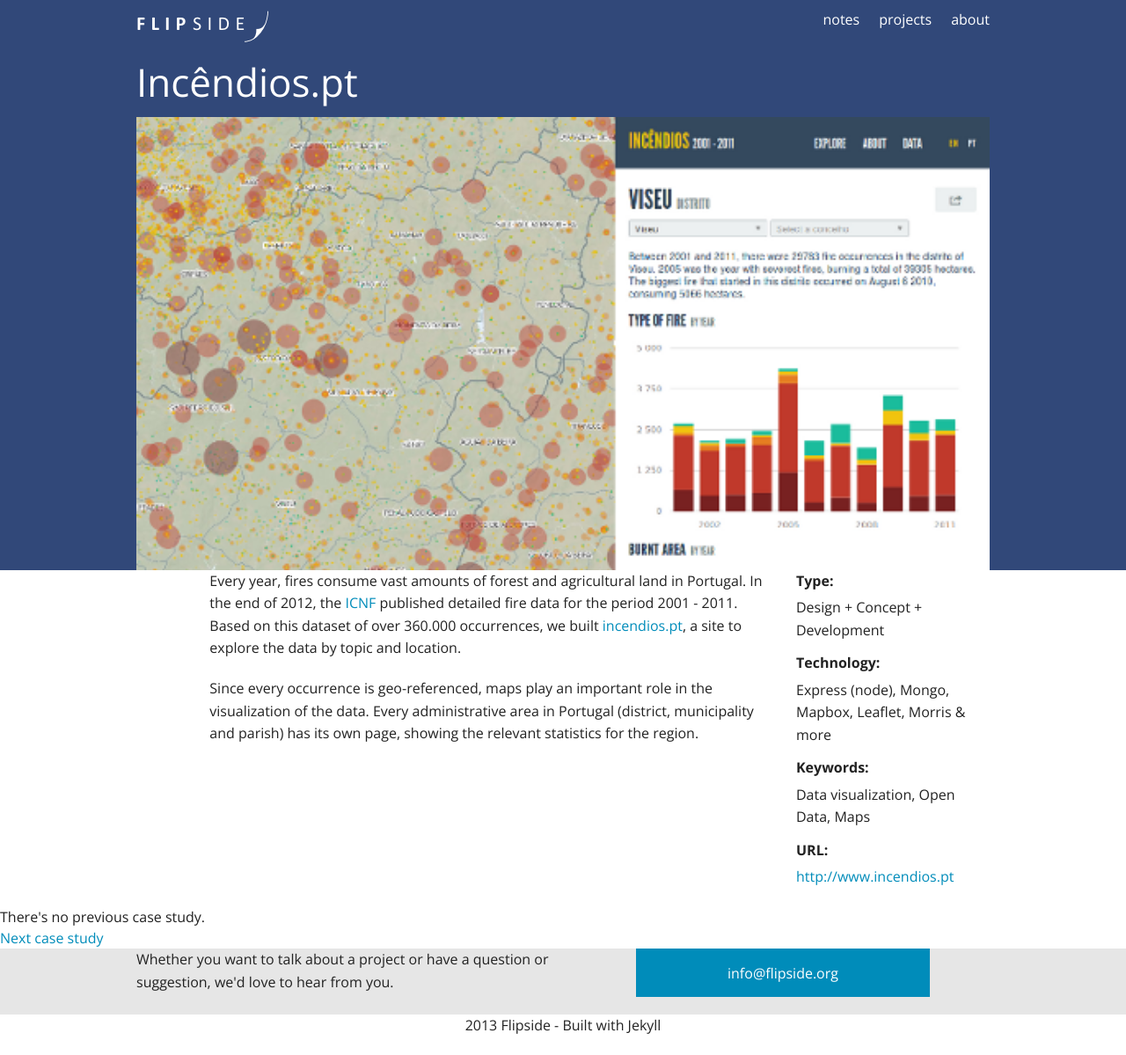
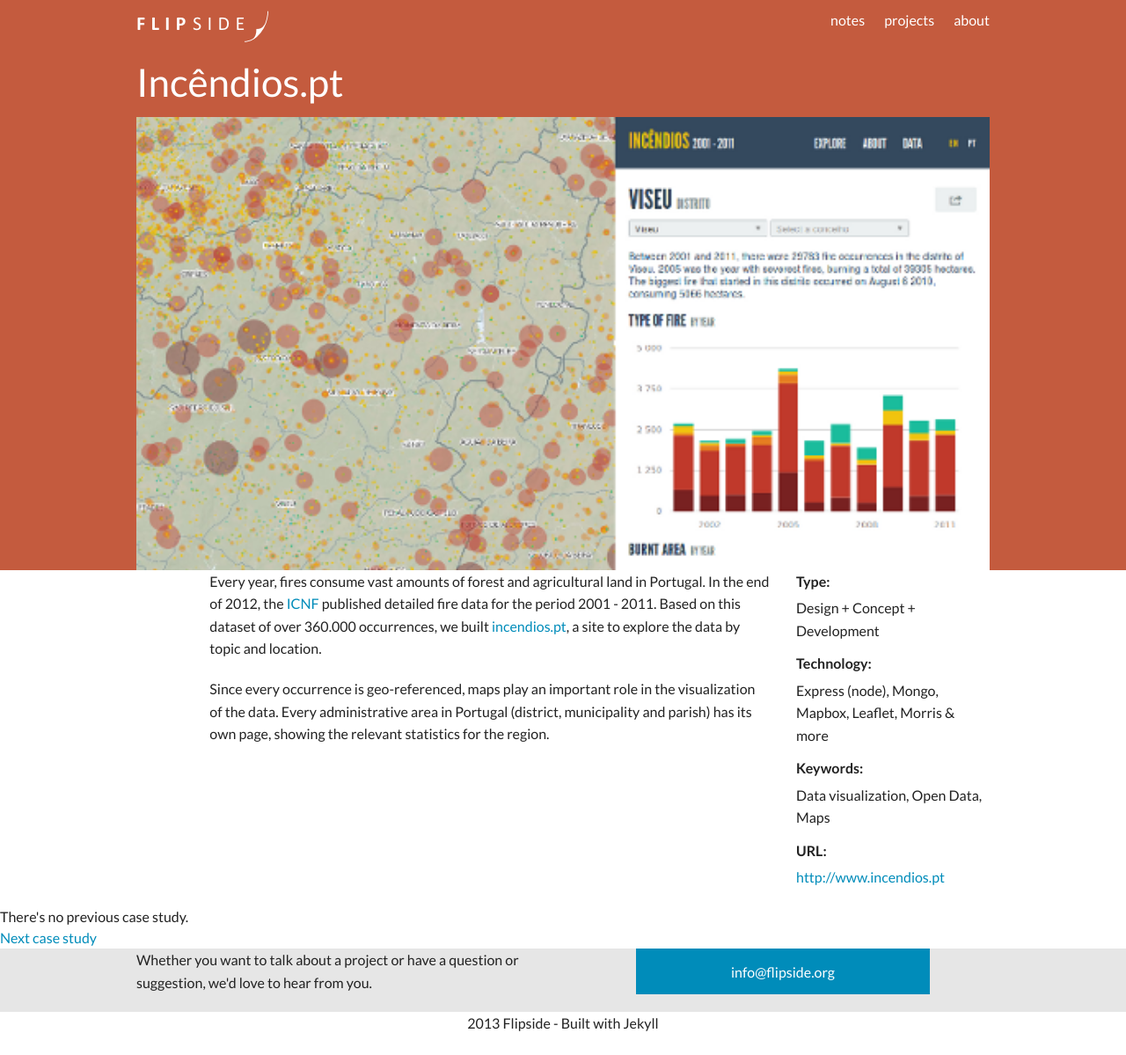
Before and after one commit to flipside-org/flipside.org, a Jekyll site: the page built from _posts/work/case_study/2013-07-02-Incendios.md, in a window 1280 px wide. Shown: the whole page at 88% size. Built offline with Jekyll 4.4.1, drawn with Linux system fonts in a browser that asks for light colours.

Commit message:
Apply background-color also to case studies

```diff
--- a/_layouts/base.html
+++ b/_layouts/base.html
@@ -14,7 +14,7 @@
   <title>Flipside - {{ page.title }}</title>
 
   <link rel="stylesheet" href="/css/app.css">
-  <link href='http://fonts.googleapis.com/css?family=Open+Sans:400,400italic,700' rel='stylesheet' type='text/css'>
+  <link href='http://fonts.googleapis.com/css?family=Lato:400,400italic,700' rel='stylesheet' type='text/css'>
   <script src="/scripts/modernizr.min.js"></script>
 </head>
 <body>
--- a/_layouts/case_study.html
+++ b/_layouts/case_study.html
@@ -4,11 +4,17 @@
 twitter_card: true
 facebook_og: true
 ---
-{% if page.featured_image %}
+
+{% if page.background_color %}
+<div class="banner" style="background-color: #{{ page.background_color }};">
+{% else %}
 <div class="banner">
+{% endif %}
   <div class="row">
       <h1>{{ page.title }}</h1>
+    {% if page.featured_image %}
       <img src="/images/notes/{{ page.featured_image }}" class="featured" />
+    {% endif %}
     </div>
 </div>
 <div class="main-content">
@@ -16,14 +22,6 @@
     <article class="main">
       {{ content }}
     </article>
-{% else %}
-<div class="main-content">
-  <div class="row">
-    <article class="main">
-      <h1>{{ page.title }}</h1>
-      {{ content }}
-    </article>
-{% endif %}
     {% if page.meta or page.client or page.technology or page.keywords or page.project_link.href %}
     <aside class="main">
       <dl>
--- a/_layouts/note.html
+++ b/_layouts/note.html
@@ -12,7 +12,6 @@
 {% else %}
 <div class="banner">
 {% endif %}
-
 	<div class="row">
     	<h1>{{ page.title }}</h1>
     {% if page.featured_image %}
--- a/src/sass/_settings.scss
+++ b/src/sass/_settings.scss
@@ -38,7 +38,7 @@
 // $body-bg: #fff;
 // $body-font-color: #222;
 
-$body-font-family: 'Open Sans', sans-serif;
+$body-font-family: 'Lato', sans-serif;
 // $body-font-weight: normal;
 // $body-font-style: normal;
 
```
Also changed, not shown: _posts/work/case_study/2013-07-02-Incendios.md (+3 -1 lines), css/app.css.
